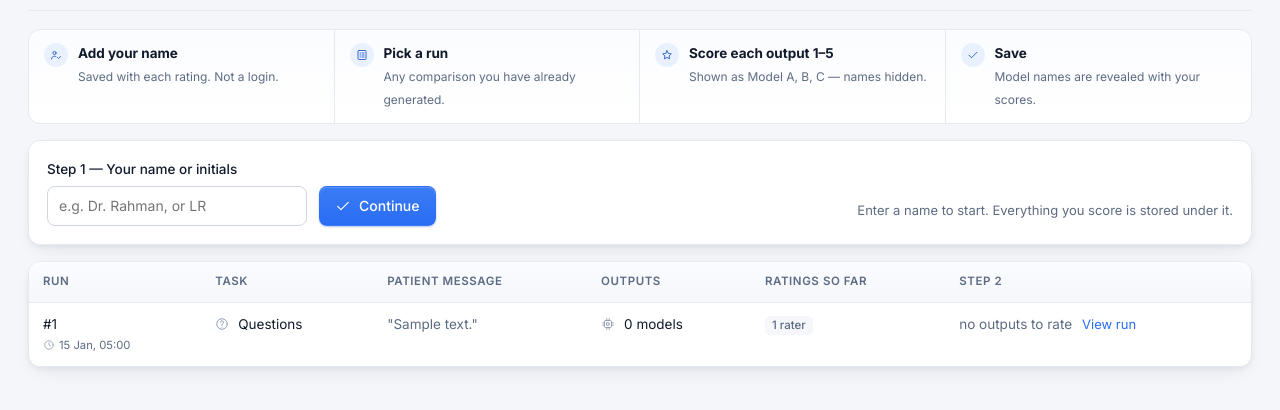
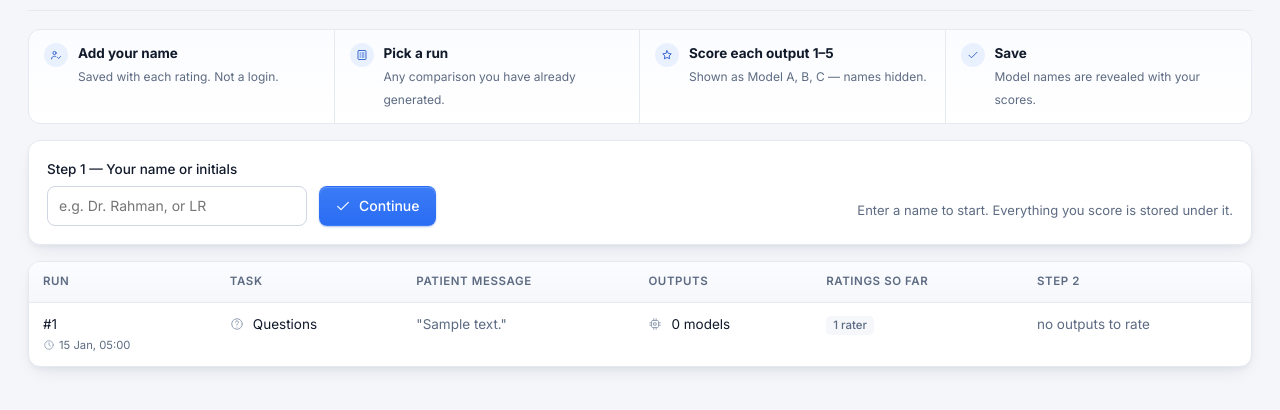
Before and after one commit to LubnaZLamia/LLM_COMPARISON, a Django app: page /rate/ in a window 1280 px wide. Shown: the part 233-643 px from the top of the page. Run offline with Django 5.2, Linux system fonts and the light colour scheme; tables that the repository leaves empty hold one stand-in row (values such as "Sample post"); data that the repository does not hold is empty.

Commit message:
Update rate page

```diff
--- a/templates/ratings/list.html
+++ b/templates/ratings/list.html
@@ -56,7 +56,6 @@
             {% if run.answered %}
               <a class="btn-ghost btn-small" href="{% url 'ratings:rate' run.pk %}"><svg class="ico"><use href="#i-{% if run.mine %}pencil{% else %}star{% endif %}"></use></svg>{% if run.mine %}Edit my rating{% else %}Rate this run{% endif %}</a>
             {% else %}<span class="muted">no outputs to rate</span>{% endif %}
-            <a class="small-link" href="{% url 'comparisons:run' run.pk %}">View run</a>
           </td>
         </tr>
       {% empty %}
```
